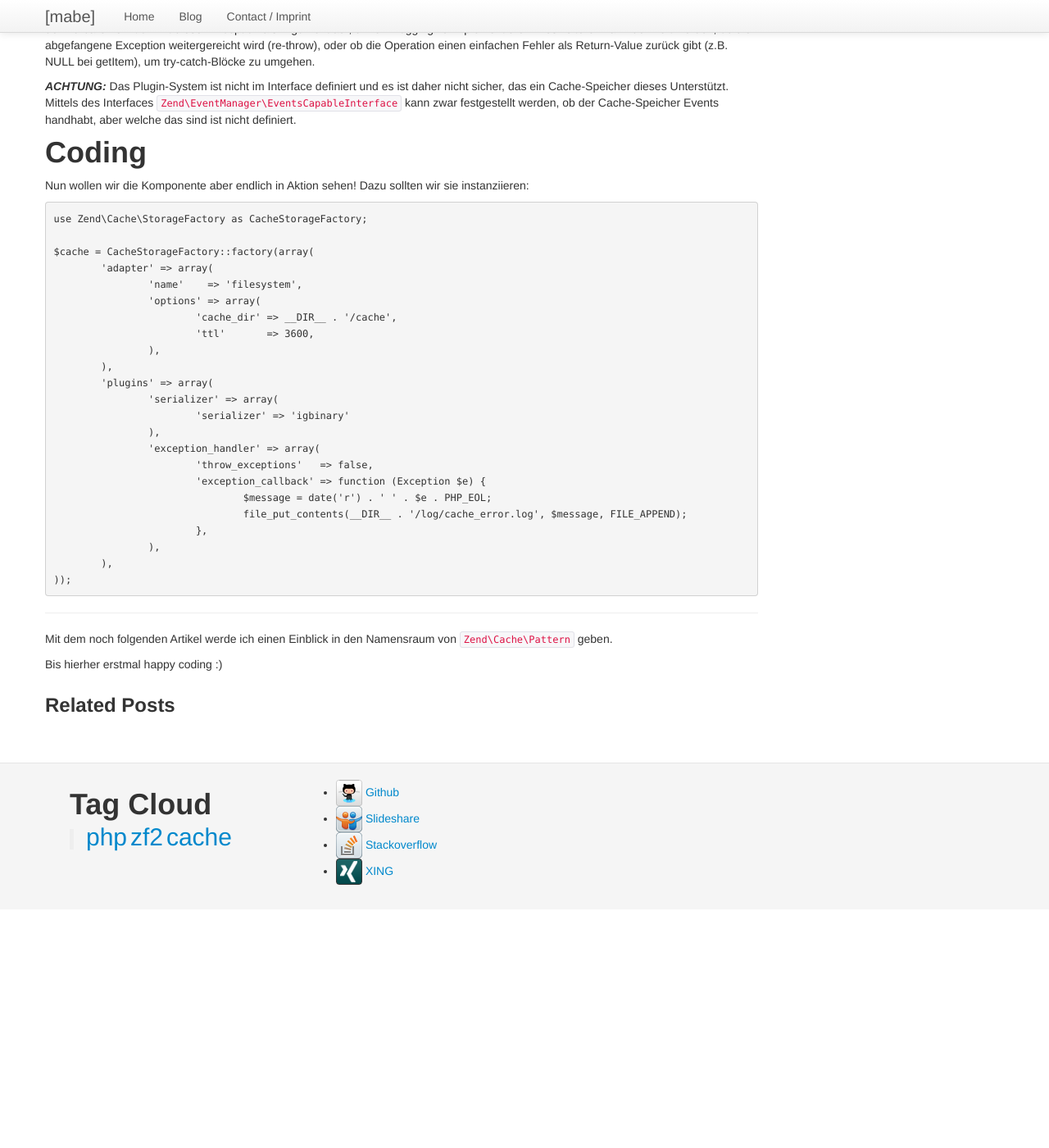
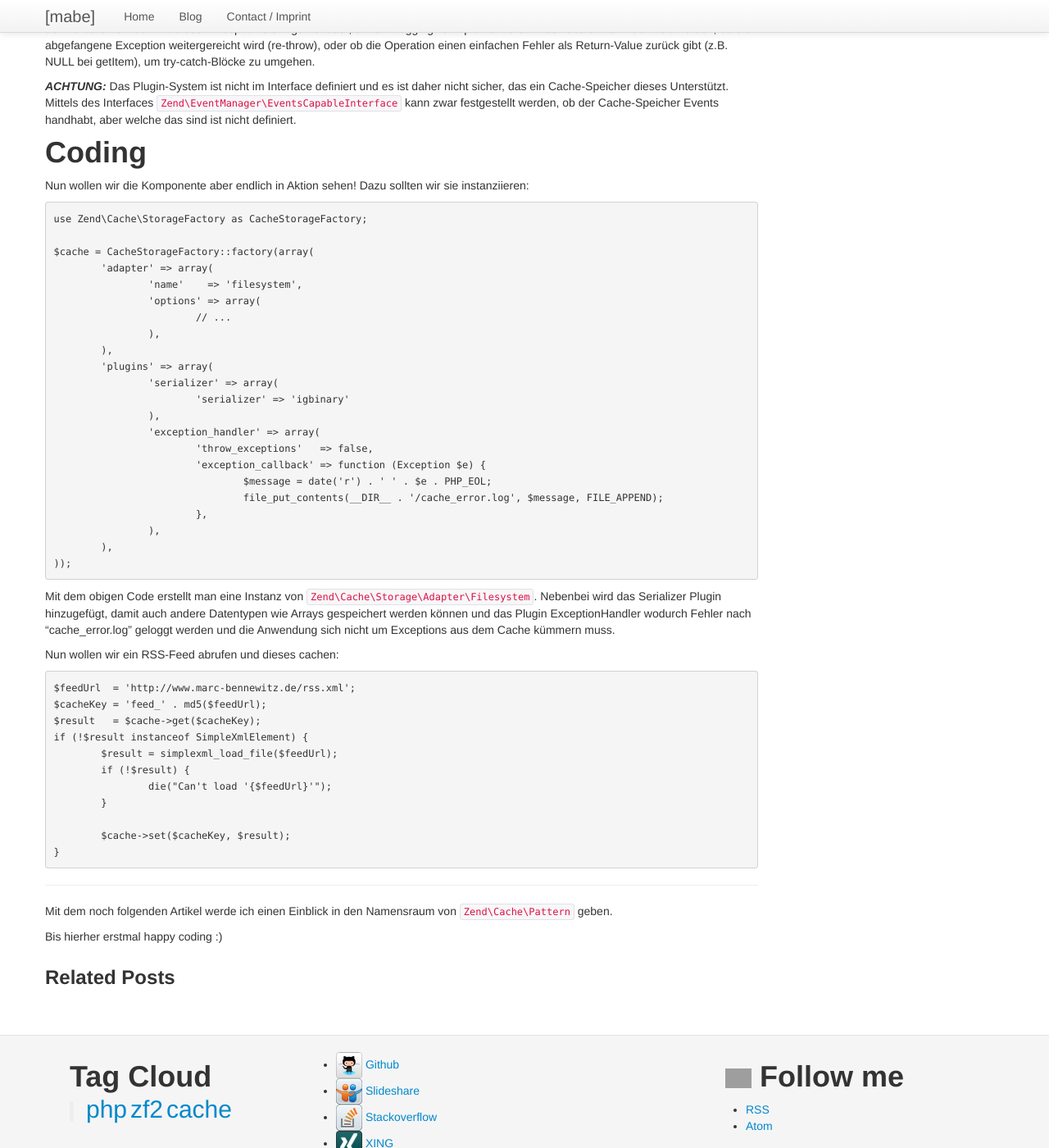
Before and after one commit to marc-mabe/marc-mabe.github.com, a Jekyll site: the page built from _posts/2012-08-29-caching-mit-dem-zf2-part1.md, in a window 1280 px wide and 1400 px high, scrolled down 2436 px. Shown: the whole window at 82% size. Built offline with Jekyll 4.4.1, drawn with Linux system fonts in a browser that asks for light colours; before the commit the page ends 3545 px from its top, so only the background shows below that; grey boxes are pictures that could not be loaded.

Commit message:
added feeds

```diff
--- a/_layouts/default.html
+++ b/_layouts/default.html
@@ -6,6 +6,8 @@
 <link rel="stylesheet" href="/assets/css/bootstrap.css">
 <link rel="stylesheet" href="/assets/css/bootstrap-responsive.css">
 <link rel="stylesheet" href="/assets/css/mabe.css">
+<link rel="alternate" type="application/rss+xml" title="RSS Feed for www.marc-bennewitz.de" href="/rss.xml" />
+<link rel="alternate" type="application/atom+xml" title="Atom Feed for www.marc-bennewitz.de" href="/atom.xml" />
 
 <!-- html5shim.googlecode.com -->
 <!--[if lt IE 9]><script>
@@ -42,7 +44,7 @@ for(var b=b||i(a),c=b.frag.cloneNode(),d=0,e=m(),h=e.length;d<h;d++)c.createElem
 		<div class="span3">
 			{% include tagcloud.html %}
 		</div>
-		<div class="span8">
+		<div class="span5">
 			<ul>
 				<li><a href="http://github.com/marc-mabe" target="_blank" title="Follow me on Github">
 					<img width="32" height="32" src="/assets/img/icons-32x32/github.png" alt=""> Github
@@ -56,6 +58,13 @@ for(var b=b||i(a),c=b.frag.cloneNode(),d=0,e=m(),h=e.length;d<h;d++)c.createElem
 				<li><a href="https://www.xing.com/profile/Marc_Bennewitz" target="_blank" title="Share with my contacts on XING">
 					<img width="32" height="32" src="/assets/img/icons-32x32/xing.png" alt=""> XING
 				</a></li>
+			</ul>
+		</div>
+		<div class="span3">
+			<h1><img width="32" height="32" src="/assets/img/icons-32x32/feed.png" alt=""> Follow me</h1>
+			<ul>
+				<li><a href="/rss.xml" title="RSS Feed">RSS</li>
+				<li><a href="/atom.xml" title="Atom Feed">Atom</a></li>
 			</ul>
 		</div>
 	</div>
--- a/_posts/2012-08-29-caching-mit-dem-zf2-part1.md
+++ b/_posts/2012-08-29-caching-mit-dem-zf2-part1.md
@@ -154,8 +154,7 @@ Dazu sollten wir sie instanziieren:
 		'adapter' => array(
 			'name'    => 'filesystem',
 			'options' => array(
-				'cache_dir' => __DIR__ . '/cache',
-				'ttl'       => 3600,
+				// ...
 			),
 		),
 		'plugins' => array(
@@ -166,11 +165,32 @@ Dazu sollten wir sie instanziieren:
 				'throw_exceptions'   => false,
 				'exception_callback' => function (Exception $e) {
 					$message = date('r') . ' ' . $e . PHP_EOL;
-					file_put_contents(__DIR__ . '/log/cache_error.log', $message, FILE_APPEND);
+					file_put_contents(__DIR__ . '/cache_error.log', $message, FILE_APPEND);
 				},
 			),
 		),
 	));
+
+Mit dem obigen Code erstellt man eine Instanz von `Zend\Cache\Storage\Adapter\Filesystem`.
+Nebenbei wird das Serializer Plugin hinzugefügt, damit auch andere Datentypen wie Arrays gespeichert werden können
+und das Plugin ExceptionHandler wodurch Fehler nach "cache_error.log" geloggt werden
+und die Anwendung sich nicht um Exceptions aus dem Cache kümmern muss.
+
+Nun wollen wir ein RSS-Feed abrufen und dieses cachen:
+
+	$feedUrl  = 'http://www.marc-bennewitz.de/rss.xml';
+	$cacheKey = 'feed_' . md5($feedUrl);
+	$result   = $cache->get($cacheKey);
+	if (!$result instanceof SimpleXmlElement) {
+		$result = simplexml_load_file($feedUrl);
+		if (!$result) {
+			die("Can't load '{$feedUrl}'");
+		}
+
+		$cache->set($cacheKey, $result);
+	}
+
+
 
 
 -----------------------------------------------
```
